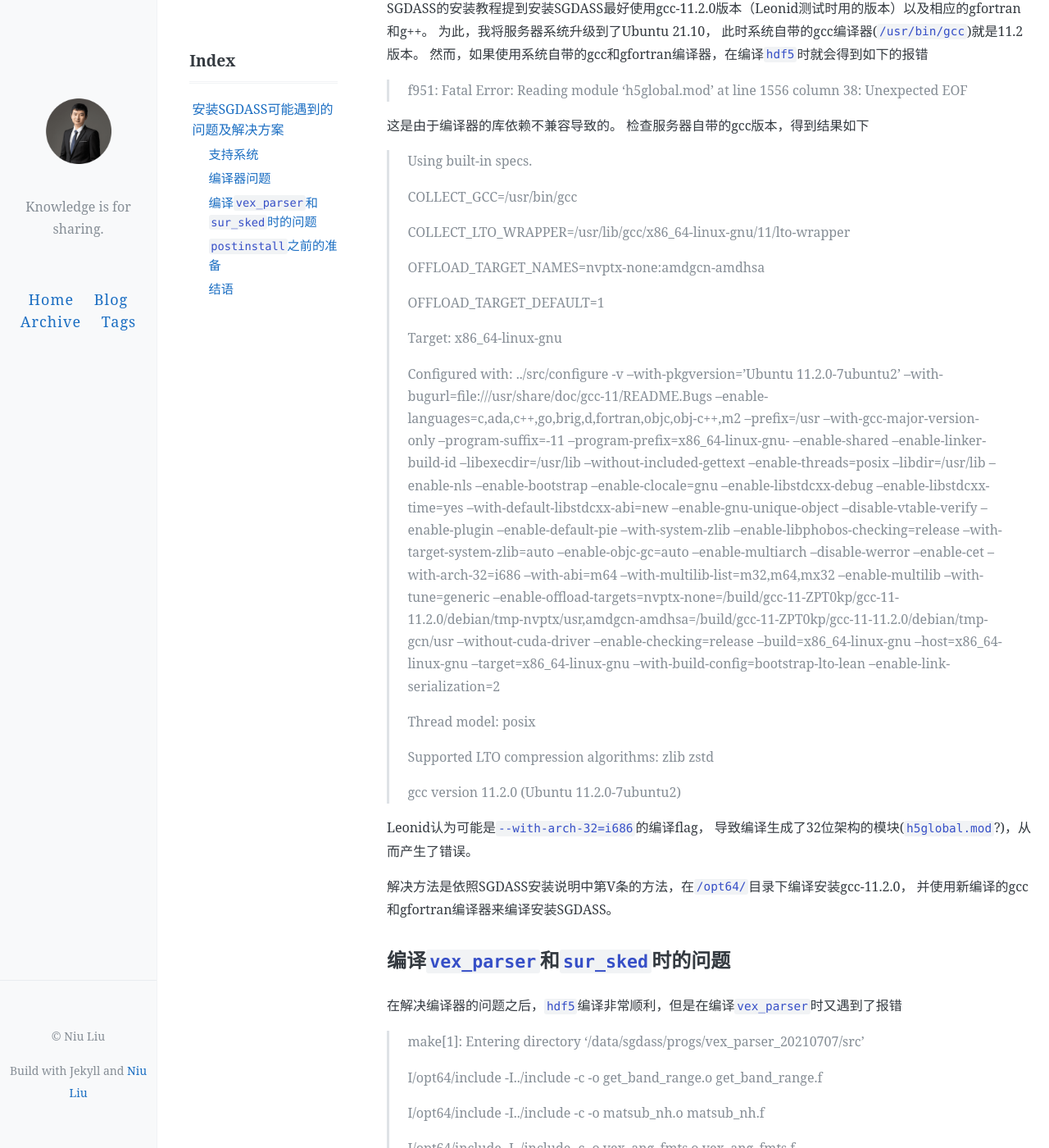
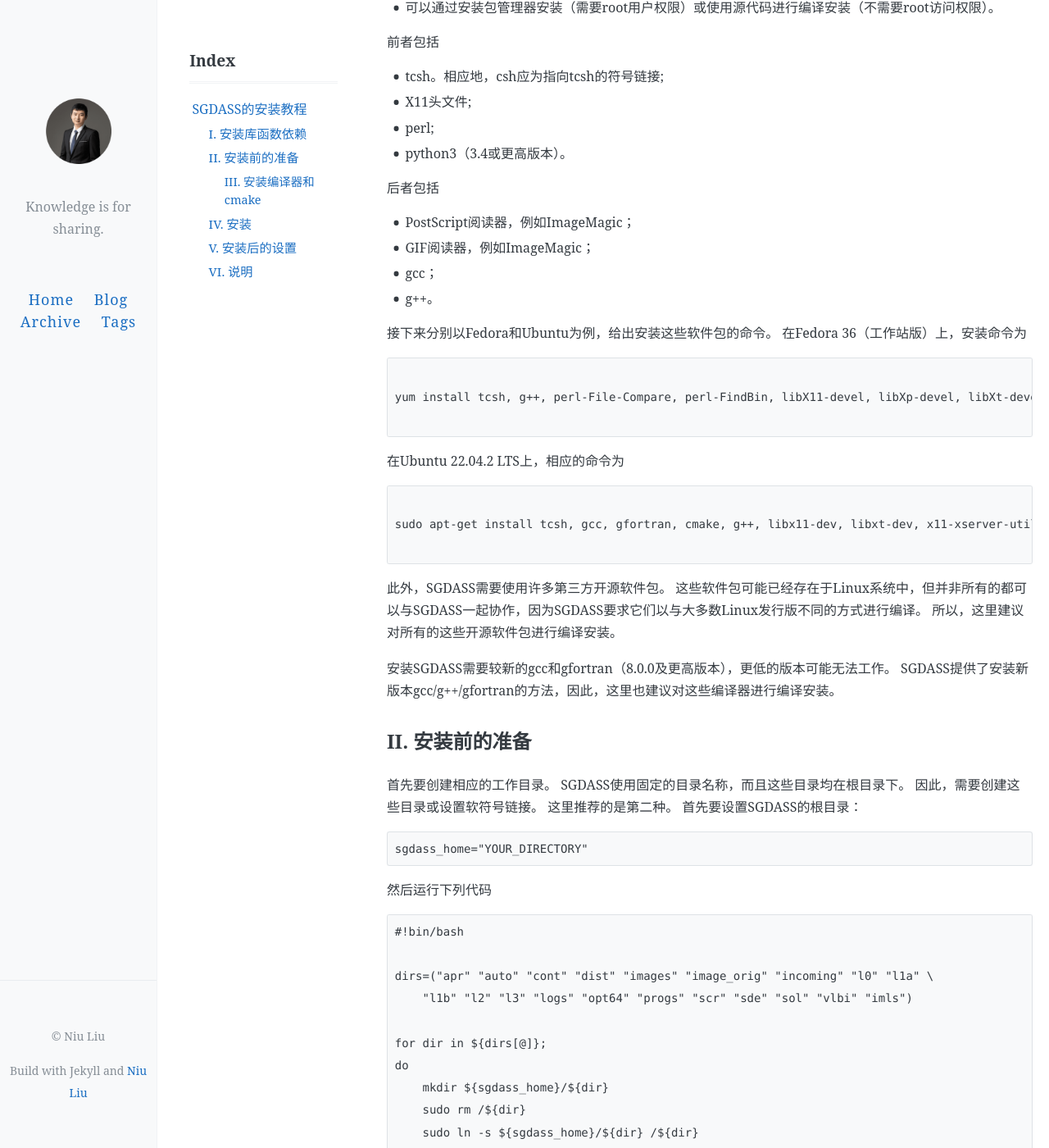
Before and after one commit to Niu-Liu/Niu-Liu.github.io, a Jekyll site: the page built from _posts/2022-02-01-install_sgdass.md, in a window 1280 px wide and 1400 px high, scrolled down 693 px. Shown: the whole window at 82% size. Built offline with Jekyll 4.4.1, drawn with Linux system fonts in a browser that asks for light colours; some of the changed text lies outside the part shown.

Commit message:
Add a new post

````diff
--- a/_posts/2022-02-01-install_sgdass.md
+++ b/_posts/2022-02-01-install_sgdass.md
@@ -1,6 +1,6 @@
 ---
 layout: post-lemonchann
-title:  "安装SGDASS可能遇到的问题及解决方案"
+title:  "SGDASS的安装教程"
 date: 2022-02-01
 permalink: /blogs/install_sgdass.html
 tags:
@@ -11,210 +11,205 @@ toc: true
 author: Neo
 ---
 
-SGDASS全称为Space Geodesy Data Analysis Software System，
-是Leonid Petrov开发的空间测地数据分析软件套装。
-本文提到的问题都是在首次安装SGDASS和`pSolve`时遇到的，不适用于软件升级的情况。
+[SGDASS](http://astrogeo.org/sgdass/)全称为Space Geodesy Data Analysis Software System，是Leonid Petrov博士开发的空间测地数据分析软件套装。
+Leonid已经写了非常详细的[安装教程](http://astrogeo.org/data_archive/sgdass-20231122_INSTALL.txt)，并写了自动化安装脚本`sgdass_install.py`，其目的我想也是为了简化用户的安装过程，省去不必要的麻烦。
+本文试图在Leonid写的教程的基础上进行简化，以方便国内的同行安装SGDASS。
 
 <!-- more -->
 
-SGDASS的官网地址为：[http://astrogeo.org/sgdass/](http://astrogeo.org/sgdass/)。
-安装教程地址为[http://astrogeo.org/backup/sgdass_20211218_INSTALL.txt](http://astrogeo.org/backup/sgdass_20211218_INSTALL.txt)。
-尽管Leonid已经写了非常详细的安装教程,
-并写了自动化安装脚本`sgdass_install.py`，
-其目的我想也是为了简化用户的安装过程，省去不必要的麻烦。
-即使这样，我在安装的时候仍遇到了问题，现记录如下，以作为安装教程的补充。
+**说明**
 
-## 支持系统
+尽管Leonid在安装教程中提到
 
-Leonid的安装教程中提到
+> SGDASS fully supports Linux and MACOS,
 
-> SGDASS supports Linux and MACOS.
->
-> Disclaimer: MACOS installation was not recently checked and may be broken.
+但是，SGDASS在MacOS上的安装并不顺利。
 
-而在与Leonid的讨论中得知的实际情况是：
-截止到目前（2022年1月29日），SGDASS并不支持MACOS。
-但是，Leonid最近得到了一台苹果笔记本，因此，他会在未来的3到4周内测试SGDASS在MacOS上的安装。
+我和Leonid近期（2023年11月）曾在MacOS Sonoma（版本号为14.1.1）进行了尝试，但以失败告终。
 
-## 编译器问题
+因此，我个人建议不要再花时间在MacOS上进行尝试了。
 
-SGDASS的安装教程提到安装SGDASS最好使用gcc-11.2.0版本（Leonid测试时用的版本）以及相应的gfortran和g++。
-为此，我将服务器系统升级到了Ubuntu 21.10，
-此时系统自带的gcc编译器(`/usr/bin/gcc`)就是11.2版本。
-然而，如果使用系统自带的gcc和gfortran编译器，在编译`hdf5`时就会得到如下的报错
+## I. 安装库函数依赖
 
-> f951: Fatal Error: Reading module ‘h5global.mod’ at line 1556 column 38: Unexpected EOF
+SGDASS需要的库函数分为两类：
 
-这是由于编译器的库依赖不兼容导致的。
-检查服务器自带的gcc版本，得到结果如下
+- 需要由安装包管理器来安装，因而需要root用户的权限；
 
-> Using built-in specs.
->
-> COLLECT_GCC=/usr/bin/gcc
->
-> COLLECT_LTO_WRAPPER=/usr/lib/gcc/x86_64-linux-gnu/11/lto-wrapper
->
-> OFFLOAD_TARGET_NAMES=nvptx-none:amdgcn-amdhsa
->
-> OFFLOAD_TARGET_DEFAULT=1
->
-> Target: x86_64-linux-gnu
->
-> Configured with: ../src/configure -v --with-pkgversion='Ubuntu 11.2.0-7ubuntu2' --with-bugurl=file:///usr/share/doc/gcc-11/README.Bugs --enable-languages=c,ada,c++,go,brig,d,fortran,objc,obj-c++,m2 --prefix=/usr --with-gcc-major-version-only --program-suffix=-11 --program-prefix=x86_64-linux-gnu- --enable-shared --enable-linker-build-id --libexecdir=/usr/lib --without-included-gettext --enable-threads=posix --libdir=/usr/lib --enable-nls --enable-bootstrap --enable-clocale=gnu --enable-libstdcxx-debug --enable-libstdcxx-time=yes --with-default-libstdcxx-abi=new --enable-gnu-unique-object --disable-vtable-verify --enable-plugin --enable-default-pie --with-system-zlib --enable-libphobos-checking=release --with-target-system-zlib=auto --enable-objc-gc=auto --enable-multiarch --disable-werror --enable-cet --with-arch-32=i686 --with-abi=m64 --with-multilib-list=m32,m64,mx32 --enable-multilib --with-tune=generic --enable-offload-targets=nvptx-none=/build/gcc-11-ZPT0kp/gcc-11-11.2.0/debian/tmp-nvptx/usr,amdgcn-amdhsa=/build/gcc-11-ZPT0kp/gcc-11-11.2.0/debian/tmp-gcn/usr --without-cuda-driver --enable-checking=release --build=x86_64-linux-gnu --host=x86_64-linux-gnu --target=x86_64-linux-gnu --with-build-config=bootstrap-lto-lean --enable-link-serialization=2
->
-> Thread model: posix
->
-> Supported LTO compression algorithms: zlib zstd
->
-> gcc version 11.2.0 (Ubuntu 11.2.0-7ubuntu2)
+- 可以通过安装包管理器安装（需要root用户权限）或使用源代码进行编译安装（不需要root访问权限）。
 
-Leonid认为可能是`--with-arch-32=i686`的编译flag，
-导致编译生成了32位架构的模块(`h5global.mod`?)，从而产生了错误。
+前者包括
 
-解决方法是依照SGDASS安装说明中第V条的方法，在`/opt64/`目录下编译安装gcc-11.2.0，
-并使用新编译的gcc和gfortran编译器来编译安装SGDASS。
+- tcsh。相应地，csh应为指向tcsh的符号链接;
+- X11头文件;
+- perl;
+- python3（3.4或更高版本）。
 
-## 编译`vex_parser`和`sur_sked`时的问题
+后者包括
 
-在解决编译器的问题之后，`hdf5`编译非常顺利，但是在编译`vex_parser`时又遇到了报错
->
-> make[1]: Entering directory '/data/sgdass/progs/vex_parser_20210707/src'
->
-> I/opt64/include -I../include -c -o get_band_range.o get_band_range.f
->
-> I/opt64/include -I../include -c -o matsub_nh.o matsub_nh.f
->
-> I/opt64/include -I../include -c -o vex_ang_fmts.o vex_ang_fmts.f
->
-> I/opt64/include -I../include -c -o vex_compar.o vex_compar.f
->
-> I/opt64/include -I../include -c -o vex_flags.o vex_flags.f
->
-> I/opt64/include -I../include -c -o vex_lists.o vex_lists.f
->
-> I/opt64/include -I../include -c -o vex_parser.o vex_parser.f
->
-> I/opt64/include -I../include -c -o vex_sou_idx.o vex_sou_idx.f
->
-> I/opt64/include -I../include -c -o vex_sta_idx.o vex_sta_idx.f
->
-> I/opt64/include -I../include -c -o sou_struc_fil_gen.o sou_struc_fil_gen.f
->
-> I/opt64/include -I../include -c -o souivs_to_sourfc.o souivs_to_sourfc.f
->
-> I/opt64/include -I../include -c -o sourfc_to_souivs.o sourfc_to_souivs.f
->
-> I/opt64/include: Command not found.
->
-> I/opt64/include: Command not found.
->
-> I/opt64/include: Command not found.
->
-> I/opt64/include: Command not found.
->
-> make[1]: [makefile:14: vex_compar.o] Error 1 (ignored)
->
-> I/opt64/include -I../include -c -o stp_compar.o stp_compar.f
->
-> make[1]: [makefile:14: matsub_nh.o] Error 1 (ignored)
->
-> make[1]: [makefile:14: vex_ang_fmts.o] Error 1 (ignored)
->
-> I/opt64/include -I../include -c -o stp_dir_parser.o stp_dir_parser.f
->
-> I/opt64/include: Command not found.
->
-> make[1]: [makefile:14: get_band_range.o] Error 1 (ignored)
->
-> I/opt64/include -I../include -c -o stp_fil_parser.o stp_fil_parser.f
->
-> I/opt64/include: Command not found.
->
-> I/opt64/include -I../include -c -o stp_obs_err.o stp_obs_err.f
->
-> I/opt64/include: Command not found.
->
-> make[1]: [makefile:14: vex_flags.o] Error 1 (ignored)
->
-> I/opt64/include -I../include -c -o stp_sefd.o stp_sefd.f
->
-> make[1]: [makefile:14: vex_lists.o] Error 1 (ignored)
->
-> make[1]: [makefile:14: vex_parser.o] Error 1 (ignored)
->
-> I/opt64/include -I../include -c -o stp_snr.o stp_snr.f
->
-> I/opt64/include -I../include -c -o stp_sta_idx.o stp_sta_idx.f
->
-> I/opt64/include: Command not found.
->
-> I/opt64/include: Command not found.
->
-编译`sur_sked`遇到的问题与此类似，二者均是因为环境变量的设置问题。
-具体而言，编译这两个软件需要使用一些在`/opt64/bin/petools_vars`中定义的环境变量，
-但是这些变量并没有在定义。
+- PostScript阅读器，例如ImageMagic；
+- GIF阅读器，例如ImageMagic；
+- gcc；
+- g++。
 
-解决方法：在`.cshrc`中加入一行
-
-```source /opt64/bin/petools_vars```
-
-来实现这些变量的定义。
-不过，`petools_vars`是在编译`petools`时从`petools`代码压缩包中解压并复制到`/opt64/bin/`
-目录下的。
-因此，为了保证编译顺利，有两种解决方法：
-
-* 解压`petools`代码压缩包，手动复制`petools_vars`到`/opt64/bin/`目录下；
-* 编译两次。
-
-## `postinstall`之前的准备
-
-在编译完成之后，需要进行一些额外的配置，来保证`pSolve`和`PIMA`的正常工作。
-首先就是要将`/opt64/bin`加入在`PATH`路径变量中去。
-
-查看安装配置文件的末尾，如`sgdass_config_astrogeo.cnf`，有
+接下来分别以Fedora和Ubuntu为例，给出安装这些软件包的命令。
+在Fedora 36（工作站版）上，安装命令为
 
 ```
-[PostInstall]:
 
-psolve    psolve_reset AU 48000 48000
+yum install tcsh, g++, perl-File-Compare, perl-FindBin, libX11-devel, libXp-devel, libXt-devel, xwd, xrdb, ImageMagick-devel
 
-vtd       ${prefix}/bin/vtd_apriori_update.py -c /vlbi/vtd_data/apr.conf
-
-pima      ${prefix}/bin/create_fftw_plan MEASURE 1           ${prefix}/share/pima/pima_wis_big.inp ${prefix}/share/pima/pima_wis_big_1thr.wis
-pima      ${prefix}/bin/create_fftw_plan MEASURE 16          ${prefix}/share/pima/pima_wis_big.inp ${prefix}/share/pima/pima_wis_big_16thr.wis
-pima      ${prefix}/bin/create_fftw_plan MEASURE ${num_proc} ${prefix}/share/pima/pima_wis_big.inp ${prefix}/share/pima/pima_wis_big_${num_proc}thr.wis
-
-malo      ${prefix}/bin/malo_fftw_plan_create.csh
 ```
 
-熟悉`Solve`的人可能知道，每次添加一名Solve的新用户（假设代号为XX），
-首先需要在`letok`文件中加入一行
+在Ubuntu 22.04.2 LTS上，相应的命令为
 
 ```
-XX  Some_Note
+
+sudo apt-get install tcsh, gcc, gfortran, cmake, g++, libx11-dev, libxt-dev, x11-xserver-utils, imagemagick
+
 ```
 
-，之后运行
+此外，SGDASS需要使用许多第三方开源软件包。
+这些软件包可能已经存在于Linux系统中，但并非所有的都可以与SGDASS一起协作，因为SGDASS要求它们以与大多数Linux发行版不同的方式进行编译。
+所以，这里建议对所有的这些开源软件包进行编译安装。
+
+安装SGDASS需要较新的gcc和gfortran（8.0.0及更高版本），更低的版本可能无法工作。
+SGDASS提供了安装新版本gcc/g++/gfortran的方法，因此，这里也建议对这些编译器进行编译安装。
+
+## II. 安装前的准备
+
+首先要创建相应的工作目录。
+SGDASS使用固定的目录名称，而且这些目录均在根目录下。
+因此，需要创建这些目录或设置软符号链接。
+这里推荐的是第二种。
+首先要设置SGDASS的根目录：
 
 ```
-solve_reset XX max_num_obs(具体数字) max_num_par(具体数字)
+sgdass_home="YOUR_DIRECTORY"
 ```
 
-来配置。
-`solve_reset`的用法可以通过运行`solve_reset`来获知，此处不细说。
+然后运行下列代码
 
-使用`pSolve`也需要执行同样的步骤。
-对于`pSolve`，`letok`文件所在的目录为`/opt64/share/psolve/`。
-在加入新用户之后，将SGDASS安装配置文件的用户代号（
-如`sgdass_config_astrogeo.cnf`中的“AU”）替换为新用户的代号。
-如果服务器上有多个用户，每个用户都需要执行一次`psolve_reset`。
+```
+#!bin/bash
 
-## 结语
+dirs=("apr" "auto" "cont" "dist" "images" "image_orig" "incoming" "l0" "l1a" \
+    "l1b" "l2" "l3" "logs" "opt64" "progs" "scr" "sde" "sol" "vlbi" "imls")
 
-写到这里，整个安装过程近乎完成。
-如果将来我遇到了新的安装问题，我将会在这里更新。
-像`Calc/Solve`和`pSolve`这样非常小众的软件包，维护有限，用户手册也不多，
-安装时遇到的问题很多且没有现成的解决方案，初学者常止步于安装这一步。
-这一点我自己是深有体会的。
-Leonid在方便用户安装他的软件包方面做了很好的示范，我在这里也分享我的一点经验，
-希望可以帮到国内的同行。
+for dir in ${dirs[@]};
+do
+    mkdir ${sgdass_home}/${dir}
+    sudo rm /${dir}
+    sudo ln -s ${sgdass_home}/${dir} /${dir}
+done
+
+mkdir ${sgdass_home}/apr/eop       # apriori Earth orientation paramers
+mkdir ${sgdass_home}/apr/eph       # apriori ephemerides
+mkdir ${sgdass_home}/apr/iono      # apriori ionosphere data
+mkdir ${sgdass_home}/apr/load_bds  # apriori mass loading time series in bindisp format
+mkdir ${sgdass_home}/apr/load_hps  # apriori mass loading harmonic variations
+mkdir ${sgdass_home}/apr/psolve    # apriori files for psolve
+mkdir ${sgdass_home}/apr/sou       # apriori source positions
+mkdir ${sgdass_home}/apr/spd       # apriori station path delays
+mkdir ${sgdass_home}/apr/sta       # apriori station positions
+mkdir ${sgdass_home}/apr/temp      # apriori temporary files
+mkdir ${sgdass_home}/l2/gvf        # Level 2 VLBI data in GVF format
+mkdir ${sgdass_home}/l2/vda        # Level 2 VLBI data in vgosda format
+mkdir ${sgdass_home}/l2/vdb        # Level 2 VLBI data in vgosdb format
+mkdir ${sgdass_home}/logs/sgdass              # logs from sgdass installation
+mkdir ${sgdass_home}/scr/pima                 # PIMA related files created during processing experiments.
+mkdir ${sgdass_home}/scr/psolve               # temporary files created by psolve
+mkdir ${sgdass_home}/scr/psolve/cgm_dir       # auxilliary combined glboal matrices created by psolve
+mkdir ${sgdass_home}/scr/psolve/tpd           # auxilliary files with path delay created by psolve
+mkdir ${sgdass_home}/scr/psolve/spool_dir     # listing of solutions generated by psolve
+mkdir ${sgdass_home}/scr/psolve/sub_matrices  # auxilliary temporary files created by psolve
+mkdir ${sgdass_home}/scr/psolve/work_dir      # auxilliary files by psolve
+mkdir ${sgdass_home}/sol/heo                  # High frequency Earth Orientation parameter VLBI solutions
+mkdir ${sgdass_home}/sol/qua                  # Quarterly VLBI solutions
+mkdir ${sgdass_home}/sol/rewei                # Reweighting VLBI solutions
+mkdir ${sgdass_home}/sol/rfc                  # astrometric VLBI solutions
+mkdir ${sgdass_home}/vlbi/vtd_data            # data files for VTD
+mkdir ${sgdass_home}/imls/oper_model          # IMLS operational models
+mkdir ${sgdass_home}/imls/devel_model         # IMLS development models
+```
+
+在[Space Geodesy Data Analysis Software System (astrogeo.org)](http://astrogeo.org/sgdass/)页面下载软件包，并将其保存在`${sgdass_home}/incoming`下：
+
+```
+cd ${sgdass_home}/incoming
+wget http://astrogeo.org/data_archive/sgdass-20231122.tar
+```
+
+需要将上面命令行中的`sgdass-20231122.tar`替换成最新的版本。
+在`${sgdass_home}/progs`下进行解压：
+
+```
+cd ${sgdass_home}/progs
+tar -xvf ../incoming/sgdass-20231122.tar
+```
+
+软件包中包括：
+
+- 第三方软件的源代码；
+- SGDASS安装包；
+- 安装配置示例文件。
+
+在`~/.cshrc`（如果该文件，则需要创建新文件）中添加一行
+
+```
+setenv LD_LIBRARY_PATH /opt64/lib:/opt64/lib64:/usr/lib64:/usr/lib
+```
+
+### III. 安装编译器和cmake
+
+通过编译源代码，将gcc和gfortran安装在/opt64目录下。
+在`${sgdass_home}/progs/sgdass`下，复制gcc安装配置示例文件，将新文件命名为`gcc_linux.cnf`（任意名字都可以）:
+
+```
+cd ${sgdass_home}/progs/sgdass
+cp example_gcc_linux.cnf gcc_linux.cnf
+```
+
+打开`gcc_linux.cnf`，根据实际情况进行修改。通常情况下，不需要做任何修改或只需更改`num_proc`定义。
+运行命令：
+
+```
+sgdass_install.py -c gcc_linux.cnf build all
+```
+
+## IV. 安装
+
+同样地，SGDASS的安装过程也是由配置文件控制，示例文件为example_sgdass_linux.cnf。复制该文件：
+
+```
+cp example_sgdass_linux.cnf sgdass_linux.cnf
+```
+
+检查并根据机器实际情况进行修改。
+**注意：配置文件中软件包的顺序很重要。
+此外，SGDASS的安装需要在`tcsh`中进行。**
+
+自动安装的命令为
+
+```
+sgdass_install.py -c sgdass_linux.cnf build       all
+sgdass_install.py -c sgdass_linux.cnf postinstall all
+```
+
+整个过程可能需要花费相当长的时间（从几小时到几天不等）。
+
+## V. 安装后的设置
+
+在`$HOME/.login`文件中添加以下定义（假设使用tcsh）：
+
+```
+limit coredumpsize     0
+limit stacksize        8000000
+limit maxproc          16384
+limit descriptors      2048
+setenv GOMP_STACKSIZE  2000000
+```
+
+## VI. 说明
+
+需要指出的是，在安装过程中也许会遇到其他问题。
+“[安装SGDASS可能遇到的问题及解决方案](https:liuniu.fun/blogs/sgdass_installation_notes.html)”一文对这些问题进行了总结，欢迎参考。
````
Also changed, not shown: _posts/2023-12-15-sgdass_installation_notes.md (+1 -13 lines), 1 other file.
